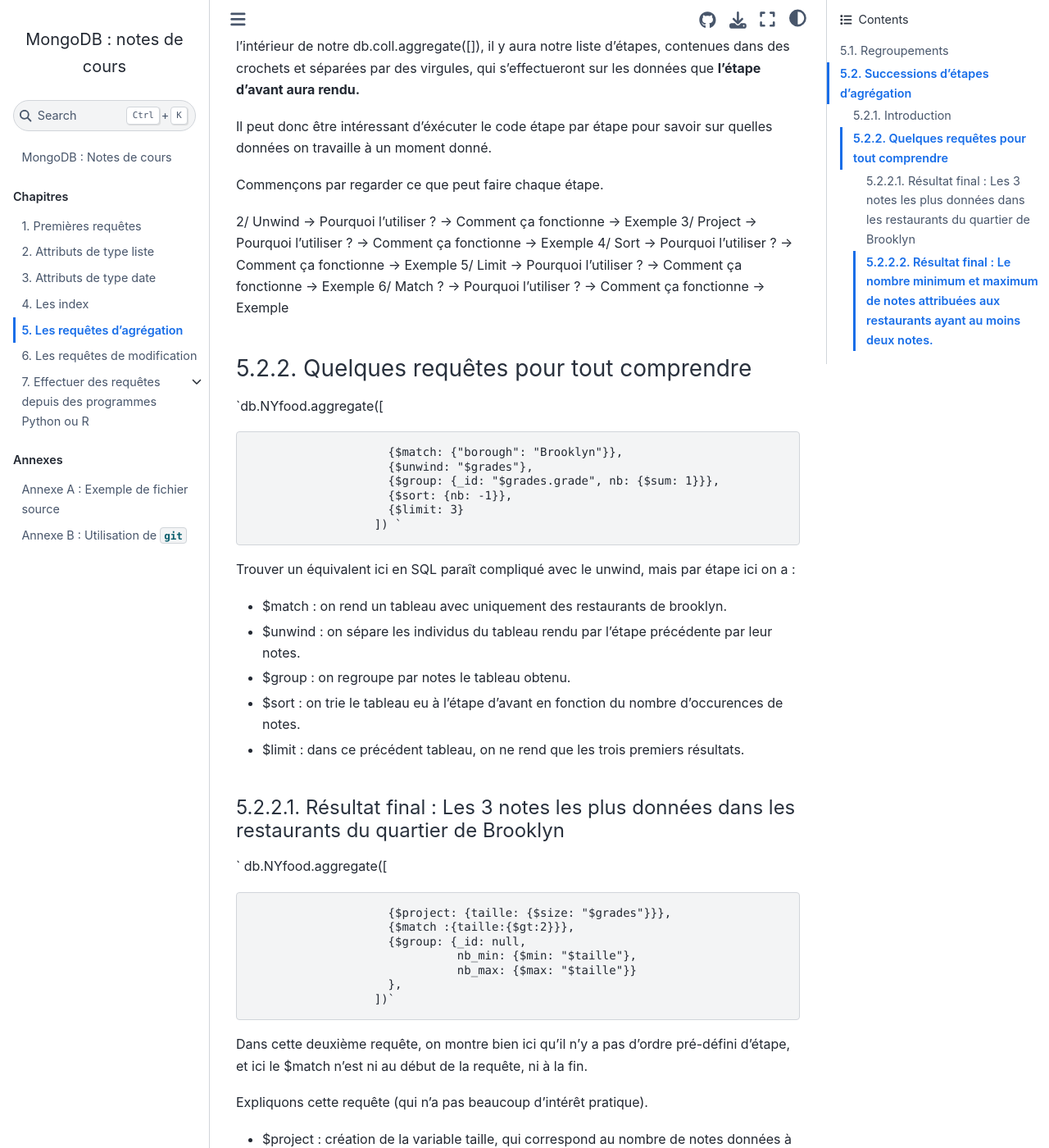
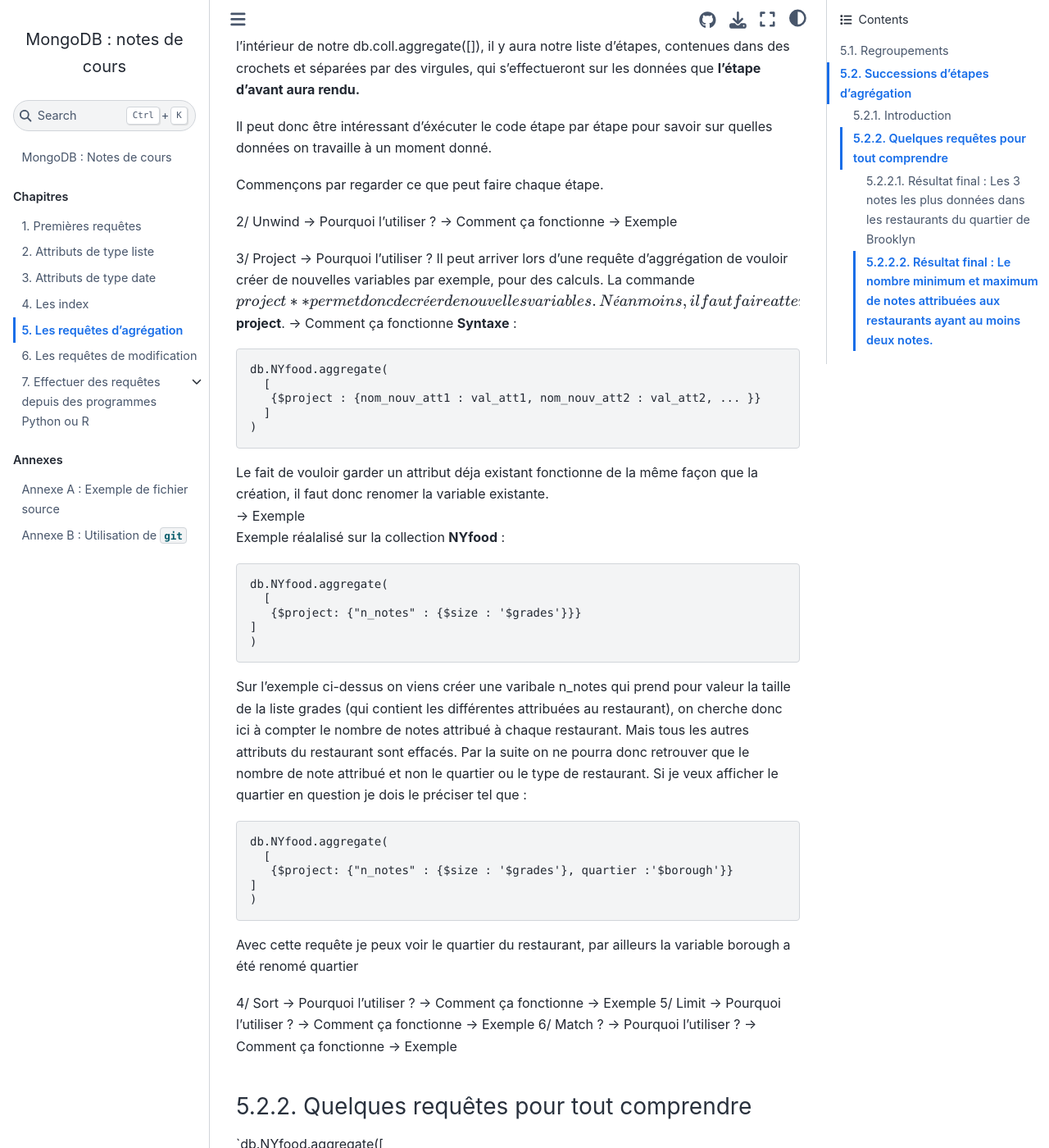
Before and after one commit to rtavenar/mongo_book, a Jupyter Book: the page built from content/05_agreg.md, in a window 1280 px wide and 1400 px high, scrolled down 878 px. Shown: the whole window at 82% size. Built offline with Jupyter Book 1.0.4 settings and Sphinx 7.4.7 and the Sphinx Book theme 1.1.4, drawn with Linux system fonts in a browser that asks for light colours.

Commit message:
Update 05_agreg.md
v1. de la partie sur la commande $project

````diff
--- a/content/05_agreg.md
+++ b/content/05_agreg.md
@@ -50,10 +50,42 @@ Commençons par regarder ce que peut faire chaque étape.
 -> Pourquoi l'utiliser ?
 -> Comment ça fonctionne
 -> Exemple
+
 3/ Project
 -> Pourquoi l'utiliser ?
+Il peut arriver lors d'une requête d'aggrégation de vouloir créer de nouvelles variables par exemple, pour des calculs. La commande **$project** permet donc de créer de nouvelles variables. Néanmoins, il faut faire attention, lorsque l'on crée une nouvelle variable dans une requête d'aggrégation tout les attributs déja existants pour les documents d'une collection ne sont plus mémoriser. Donc, si on veut créer une nouvelle variable tout en gardant les déja existantes il faut le mentionner le **$project**.
 -> Comment ça fonctionne
+**Syntaxe** :
+```
+db.NYfood.aggregate(
+  [
+   {$project : {nom_nouv_att1 : val_att1, nom_nouv_att2 : val_att2, ... }}
+  ]
+)
+```
+
+Le fait de vouloir garder un attribut déja existant fonctionne de la même façon que la création, il faut donc renomer la variable existante.
 -> Exemple
+Exemple réalalisé sur la collection **NYfood** :
+```
+db.NYfood.aggregate(
+  [
+   {$project: {"n_notes" : {$size : '$grades'}}}
+]
+)
+```
+Sur l’exemple ci-dessus on viens créer une varibale n_notes qui prend pour valeur la taille de la liste grades (qui contient les différentes attribuées au restaurant), on cherche donc ici à compter le nombre de notes attribué à chaque restaurant. Mais tous les autres attributs du restaurant sont effacés. Par la suite on ne pourra donc retrouver que le nombre de note attribué et non le quartier ou le type de restaurant.
+Si je veux afficher le quartier en question je dois le préciser tel que :
+```
+db.NYfood.aggregate(
+  [
+   {$project: {"n_notes" : {$size : '$grades'}, quartier :'$borough'}}
+]
+)
+```
+
+Avec cette requête je peux voir le quartier du restaurant, par ailleurs la variable borough a été renomé quartier
+
 4/ Sort
 -> Pourquoi l'utiliser ?
 -> Comment ça fonctionne
````
